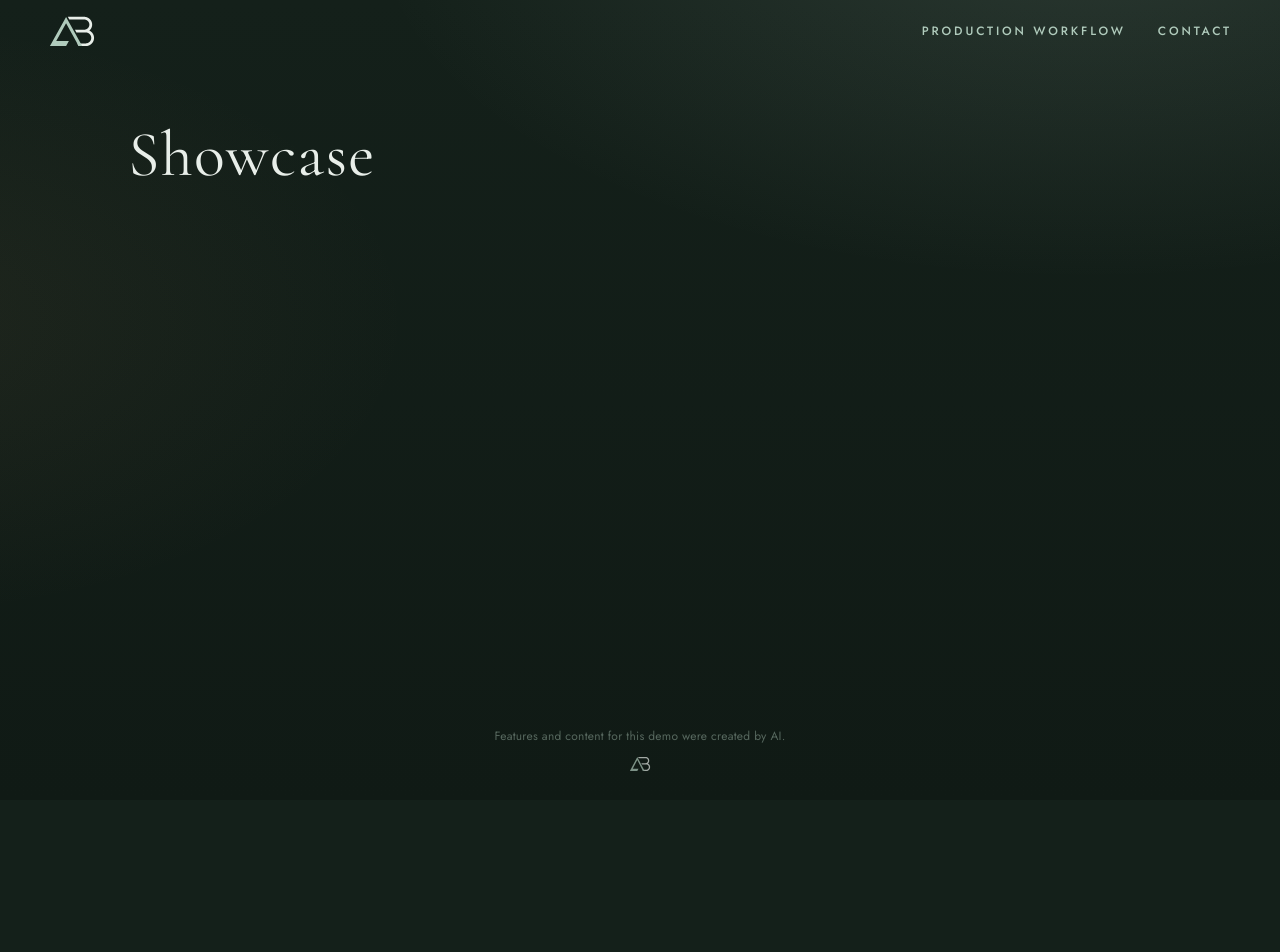
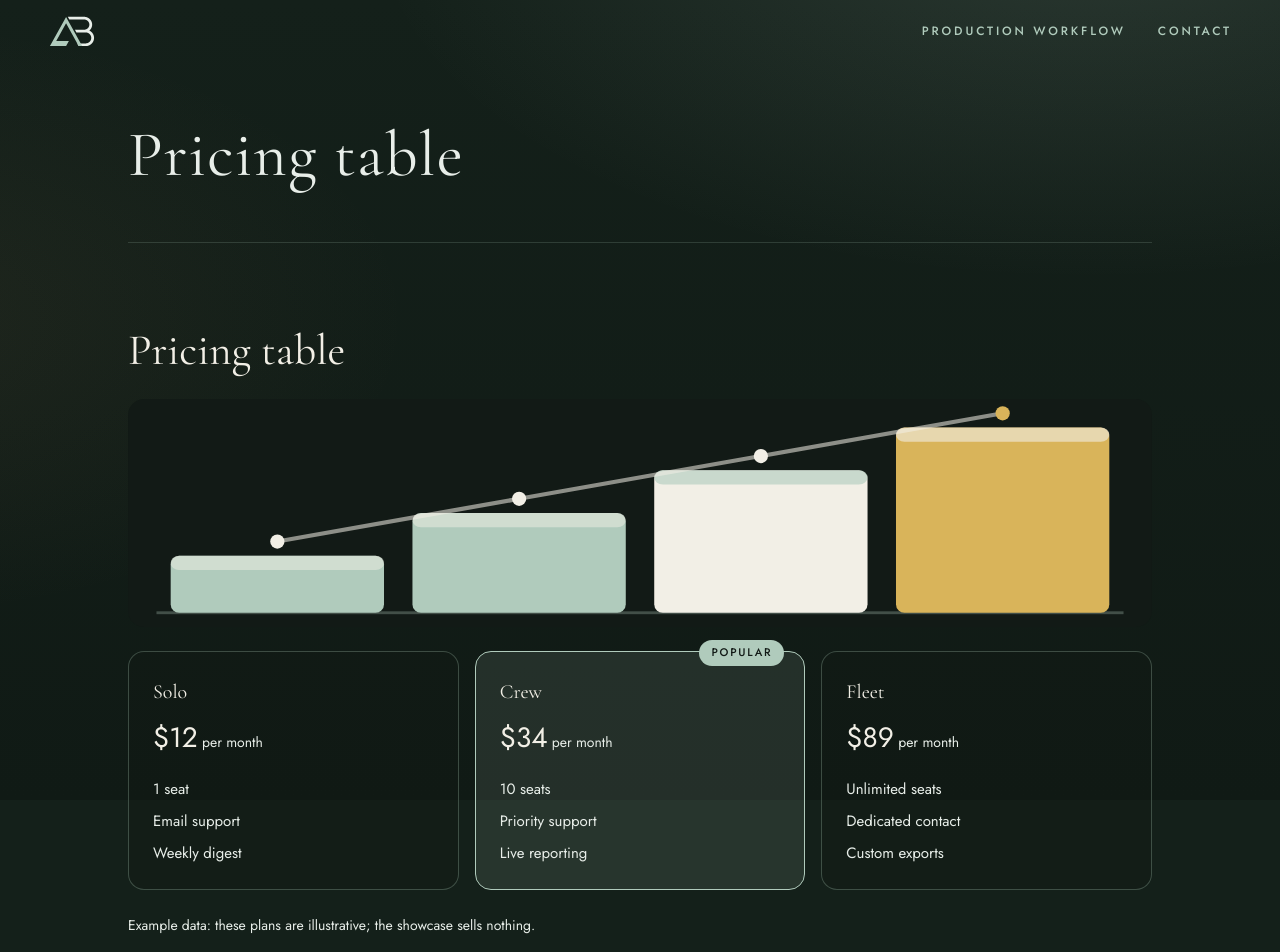
Before and after one commit to ashtonbach/agent-showcase, a Next.js app: page / in a window 1280 px wide. Shown: the top 952 px of the page. Before the commit the page ends 800 px from the top, so only its background shows below. Built offline with nearby package versions, Linux system fonts and the light colour scheme.

Commit message:
Feature: Pricing table (Author: Alder)

```diff
--- a/app/lab/current.json
+++ b/app/lab/current.json
@@ -1 +1 @@
-{"slug":"custom-1793239289"}
+{"slug":"pricing-table"}
--- /dev/null
+++ b/app/lab/pricing-table/index.tsx
@@ -0,0 +1,77 @@
+"use client";
+
+import { useState } from "react";
+
+const PLANS = [
+  { name: "Solo", price: "$12", perks: ["1 seat", "Email support", "Weekly digest"] },
+  { name: "Crew", price: "$34", perks: ["10 seats", "Priority support", "Live reporting"] },
+  { name: "Fleet", price: "$89", perks: ["Unlimited seats", "Dedicated contact", "Custom exports"] },
+];
+
+export default function Lab() {
+  const [artBroken, setArtBroken] = useState(false);
+
+  return (
+    <section data-lab="pricing-table" aria-labelledby="pricing-table-title" className="lab-pt">
+      <h2 id="pricing-table-title" className="lab-pt-title">Pricing table</h2>
+      {artBroken ? (
+        <span data-art="fallback" aria-hidden="true" className="lab-pt-art lab-pt-art-fallback" />
+      ) : (
+        <img
+          data-art="image"
+          src="/lab/pricing-table/header.svg"
+          width={720}
+          height={160}
+          alt=""
+          className="lab-pt-art"
+          onError={() => setArtBroken(true)}
+        />
+      )}
+      <ul className="lab-pt-grid">
+        {PLANS.map((plan, i) => {
+          const popular = i === 1;
+          return (
+            <li
+              key={plan.name}
+              className={popular ? "lab-pt-card lab-pt-card-best" : "lab-pt-card"}
+              data-best={popular ? "true" : undefined}
+            >
+              {popular && <span className="lab-pt-badge">Popular</span>}
+              <h3 className="lab-pt-name">{plan.name}</h3>
+              <p className="lab-pt-price">{plan.price}<span className="lab-pt-period"> per month</span></p>
+              <ul className="lab-pt-perks">
+                {plan.perks.map((perk) => <li key={perk}>{perk}</li>)}
+              </ul>
+            </li>
+          );
+        })}
+      </ul>
+      <p className="lab-pt-note">Example data: these plans are illustrative; the showcase sells nothing.</p>
+      <style>{css}</style>
+    </section>
+  );
+}
+
+const css = `
+  .lab-pt { width: min(960px, 100%); margin: 8px auto 56px; color: #F2EFE6; }
+  .lab-pt-title { font-family: var(--serif); font-weight: 400; font-size: 30px; margin: 0 0 16px; }
+  .lab-pt-art, .lab-pt-art-fallback { display: block; width: 100%; aspect-ratio: 9 / 2; border-radius: 16px; margin: 0 0 24px; }
+  .lab-pt-art { height: auto; }
+  .lab-pt-art-fallback { background: rgba(176, 203, 188, 0.14); }
+  .lab-pt-grid { list-style: none; margin: 0; padding: 0; display: grid; grid-template-columns: repeat(3, 1fr); gap: 16px; }
+  .lab-pt-card { position: relative; border: 1px solid rgba(176, 203, 188, 0.28); border-radius: 16px; padding: 24px; background: rgba(18, 26, 22, 0.35); }
+  .lab-pt-card-best { border-color: var(--sage); background: rgba(176, 203, 188, 0.12); }
+  .lab-pt-badge {
+    position: absolute; top: -12px; right: 20px; font-family: var(--sans); font-weight: 500; font-size: 11px;
+    letter-spacing: 0.16em; text-transform: uppercase; color: #121A16; background: var(--sage); border-radius: 999px; padding: 4px 12px;
+  }
+  .lab-pt-name { font-family: var(--serif); font-weight: 400; font-size: 20px; margin: 0 0 8px; }
+  .lab-pt-price { font-size: 28px; margin: 0 0 16px; }
+  .lab-pt-period { font-size: 14px; color: #E8EEE9; }
+  .lab-pt-perks { list-style: none; margin: 0; padding: 0; display: flex; flex-direction: column; gap: 8px; font-size: 15px; color: #E8EEE9; }
+  .lab-pt-note { margin: 24px 0 0; font-size: 14px; color: #E8EEE9; }
+  @media (max-width: 760px) {
+    .lab-pt-grid { grid-template-columns: 1fr; }
+    .lab-pt-badge { right: auto; left: 20px; }
+  }
+`;
--- a/app/page.tsx
+++ b/app/page.tsx
@@ -1,3 +1,4 @@
+import Lab from "./lab/pricing-table";
 import { readDemoKey, demoTitle } from "./demo-name";
 const demoKey = readDemoKey();
 const demoName = demoTitle();
@@ -5,7 +6,7 @@ export default function Page() {
   return (
     <div className="page-stack">
       <h1 className="demo-title" data-i18n={demoKey}>{demoName}</h1>
-      {/* lab:slot */}
+      <Lab /> {/* lab:slot */}
     </div>
   );
 }
```
